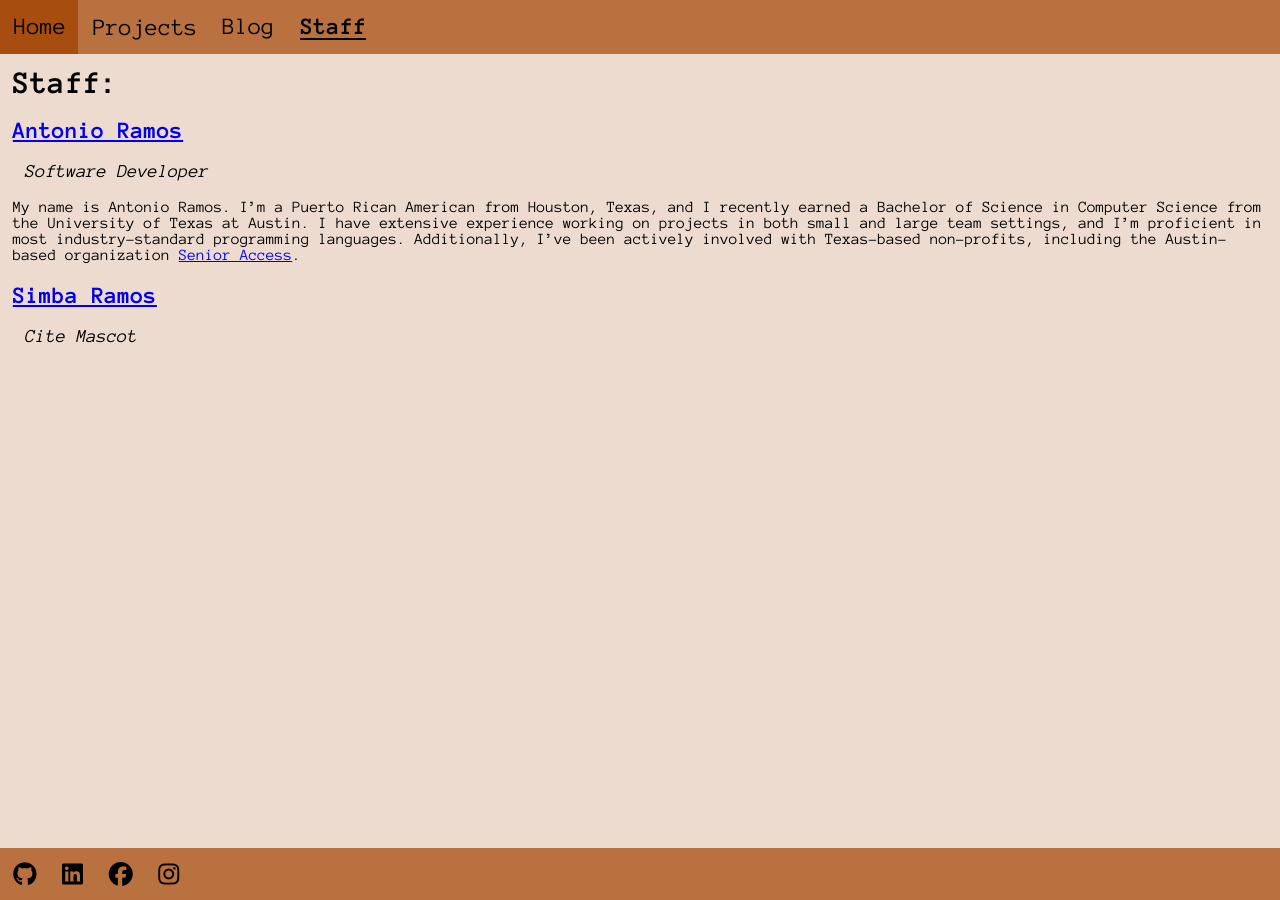
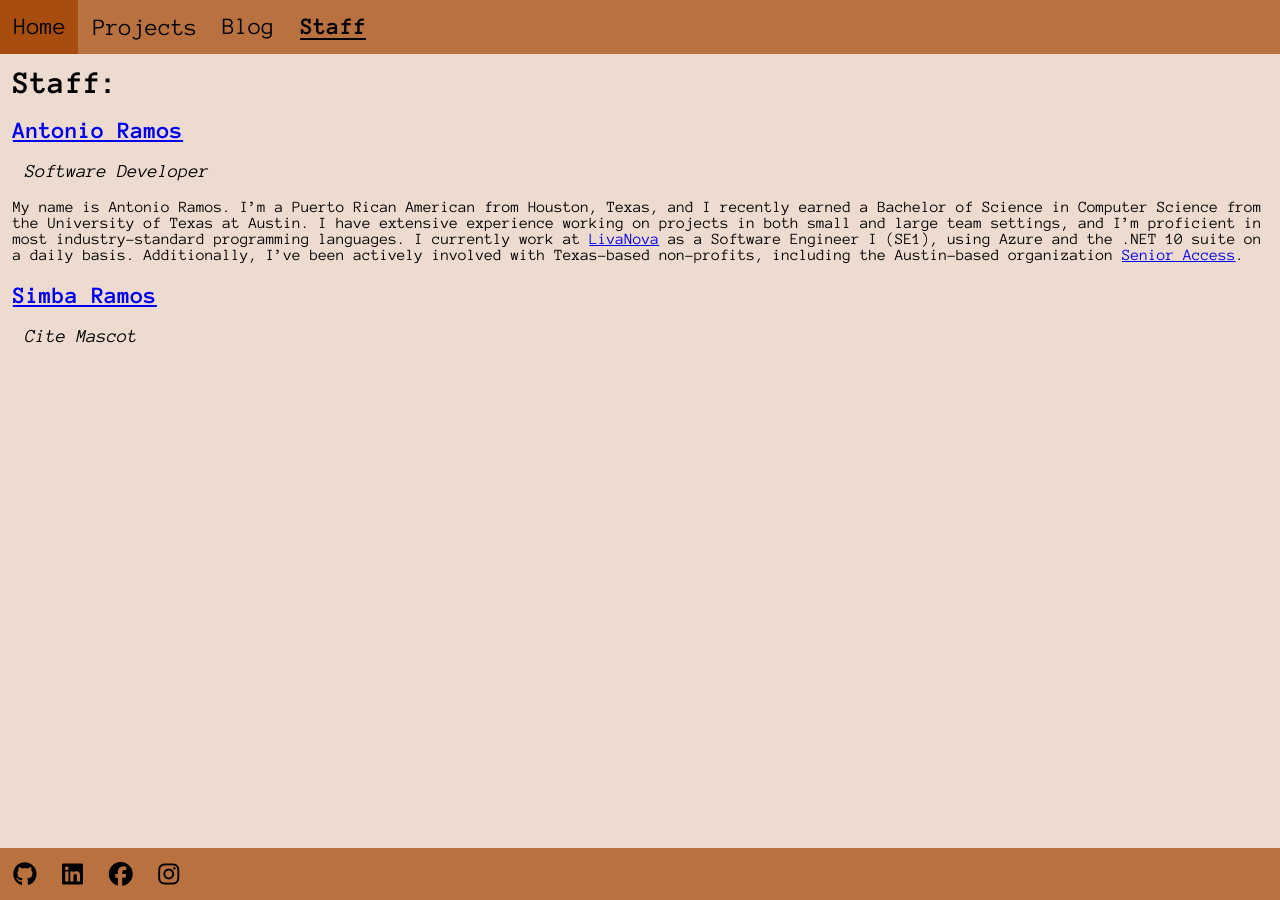
Before and after one commit to jimbo23000/jimbo23000.github.io, a Jekyll site: the page built from staff.html, in a window 1280 px wide. Built offline with Jekyll 4.4.1, drawn with Linux system fonts in a browser that asks for light colours; nearby versions of some CDN libraries.

Commit message:
Updated my biography to include LivaNova work experience.

```diff
--- a/_members/jimbo.md
+++ b/_members/jimbo.md
@@ -5,4 +5,4 @@ position: Software Developer
 pfp: jimbo.jpeg
 pfp_alt_text: Handsome right?
 ---
-My name is Antonio Ramos. I’m a Puerto Rican American from Houston, Texas, and I recently earned a Bachelor of Science in Computer Science from the University of Texas at Austin. I have extensive experience working on projects in both small and large team settings, and I’m proficient in most industry-standard programming languages. Additionally, I’ve been actively involved with Texas-based non-profits, including the Austin-based organization [Senior Access](https://senioraccesstx.org/).
+My name is Antonio Ramos. I’m a Puerto Rican American from Houston, Texas, and I recently earned a Bachelor of Science in Computer Science from the University of Texas at Austin. I have extensive experience working on projects in both small and large team settings, and I’m proficient in most industry-standard programming languages. I currently work at [LivaNova](https://www.livanova.com/en-us) as a Software Engineer I (SE1), using Azure and the .NET 10 suite on a daily basis. Additionally, I’ve been actively involved with Texas-based non-profits, including the Austin-based organization [Senior Access](https://senioraccesstx.org/).
```
